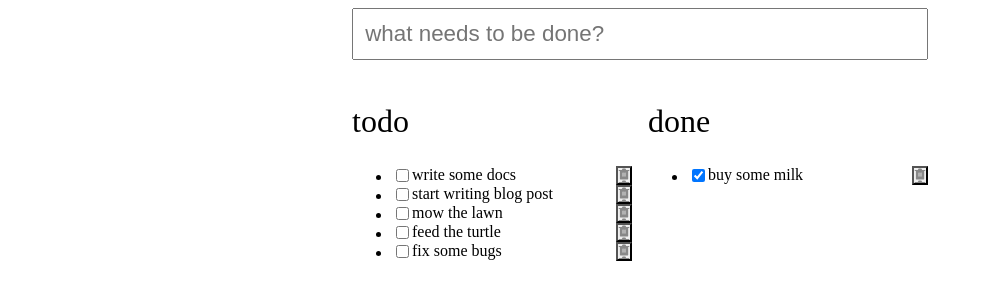
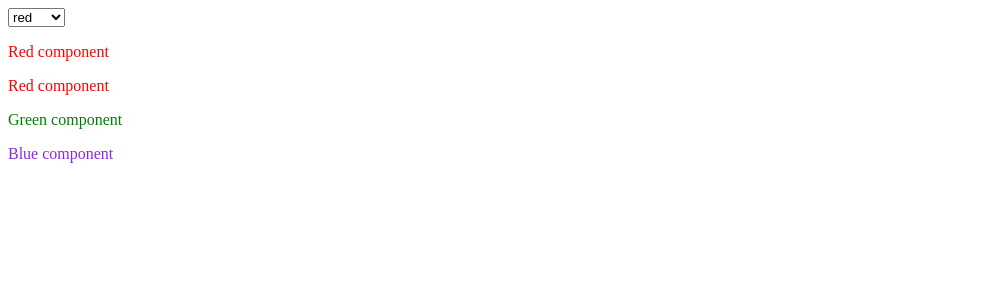
Before and after one commit to sonukuldeep/Learning-svelte, a SvelteKit app: page / in a window 1280 px wide. Shown: the top 300 px of the page, without its empty margins (0-983 px from the left). Built offline with nearby package versions, Linux system fonts and the light colour scheme.

Commit message:
special_element_component

```diff
--- a/src/routes/+page.svelte
+++ b/src/routes/+page.svelte
@@ -1,57 +1,24 @@
 <script>
-	import { createTodoStore } from './todo';
-	import TodoList from './TodoList.svelte';
+	import Red from './Red.svelte';
+	import Green from './Green.svelte';
+	import Blue from './Blue.svelte';
 
-	const todos = createTodoStore([
-		{ done: false, description: 'write some docs' },
-		{ done: false, description: 'start writing blog post' },
-		{ done: true, description: 'buy some milk' },
-		{ done: false, description: 'mow the lawn' },
-		{ done: false, description: 'feed the turtle' },
-		{ done: false, description: 'fix some bugs' }
-	]);
+	const options = [
+		{ color: 'red', component: Red },
+		{ color: 'green', component: Green },
+		{ color: 'blue', component: Blue }
+	];
+	let selected = options[0];
 </script>
 
-<div class="board">
-	<input
-		placeholder="what needs to be done?"
-		on:keydown={(e) => {
-			if (e.key === 'Enter') {
-				todos.add(e.currentTarget.value);
-				e.currentTarget.value = '';
-			}
-		}}
-	/>
+<select bind:value={selected}>
+	{#each options as item}
+		<option value={item}>{item.color}</option>
+	{/each}
+</select>
 
-	<div class="todo">
-		<h2>todo</h2>
-		<TodoList store={todos} done={false} />
-	</div>
+<svelte:component this={selected.component} />
 
-	<div class="done">
-		<h2>done</h2>
-		<TodoList store={todos} done={true} />
-	</div>
-</div>
-
-<style>
-	.board {
-		display: grid;
-		grid-template-columns: 1fr 1fr;
-		grid-column-gap: 1em;
-		max-width: 36em;
-		margin: 0 auto;
-	}
-
-	.board > input {
-		font-size: 1.4em;
-		grid-column: 1/3;
-		padding: 0.5em;
-		margin: 0 0 1rem 0;
-	}
-
-	h2 {
-		font-size: 2em;
-		font-weight: 200;
-	}
-</style>
+{#each options as item}
+	<svelte:component this={item.component} />
+{/each}
--- /dev/null
+++ b/src/routes/Blue.svelte
@@ -0,0 +1,7 @@
+<p>Blue component</p>
+
+<style>
+	p {
+		color: blueviolet;
+	}
+</style>
--- /dev/null
+++ b/src/routes/Green.svelte
@@ -0,0 +1,7 @@
+<p>Green component</p>
+
+<style>
+	p {
+		color: green;
+	}
+</style>
--- /dev/null
+++ b/src/routes/Red.svelte
@@ -0,0 +1,7 @@
+<p>Red component</p>
+
+<style>
+	p {
+		color: red;
+	}
+</style>
```
